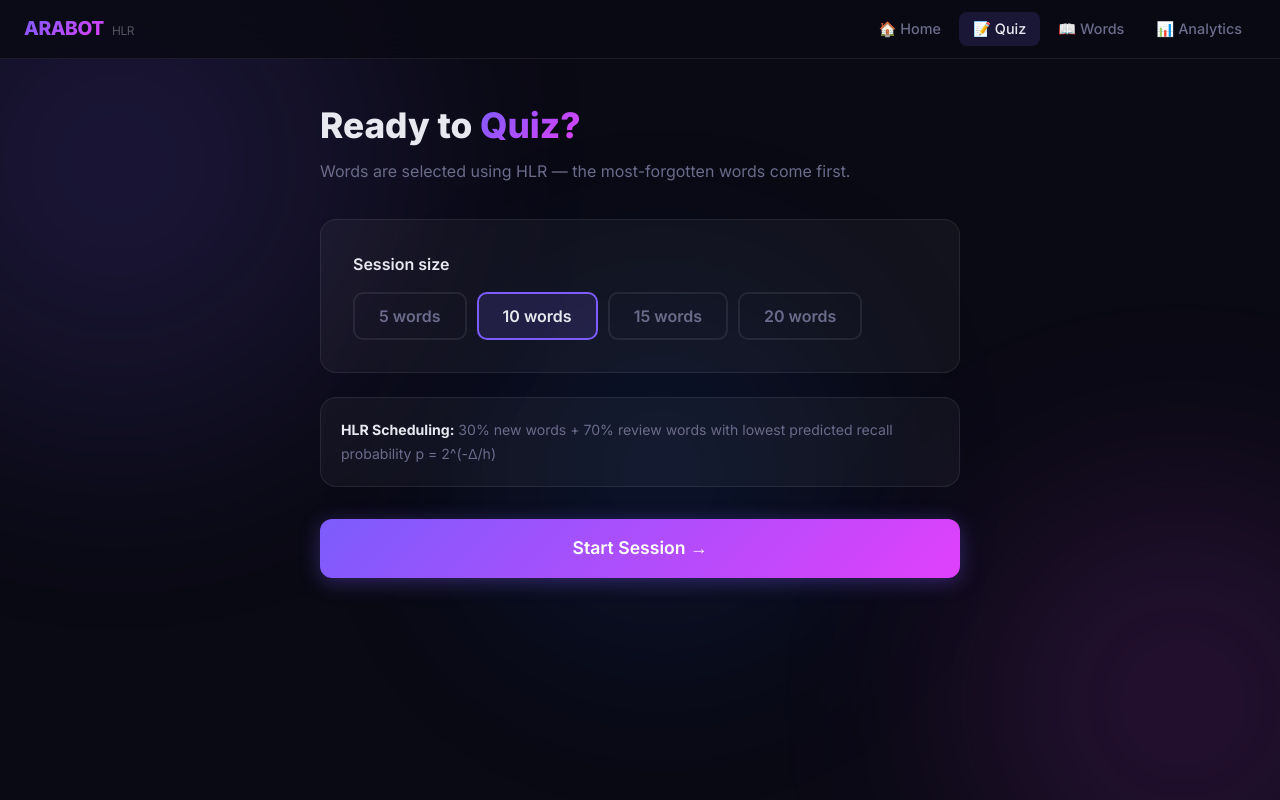
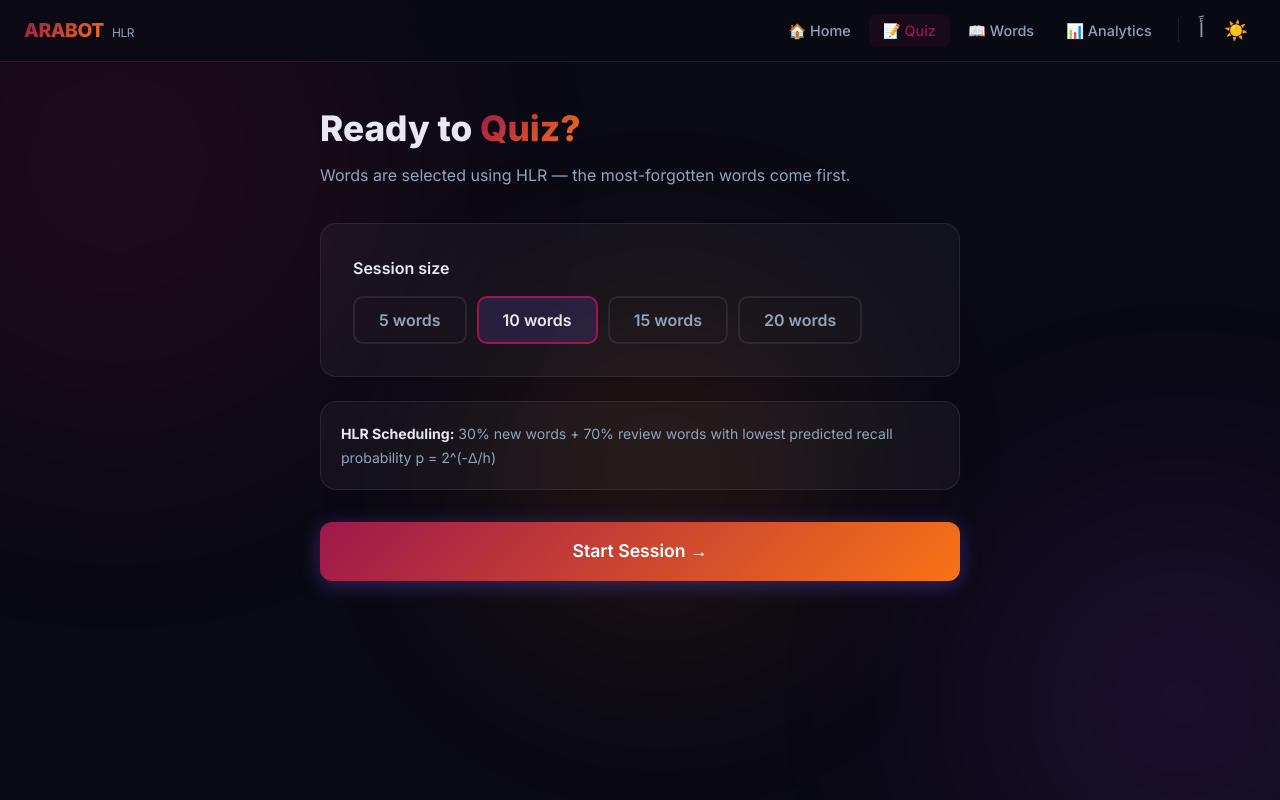
Before and after one commit to mairaaijaz/intro-to-AI, a Next.js app in the folder arabot-web/: page /quiz in a window 1280 px wide. Built offline with nearby package versions, Linux system fonts and the light colour scheme.

Commit message:
Add Light/Dark theme and Diacritics toggle

```diff
--- a/arabot-web/src/app/analytics/page.tsx
+++ b/arabot-web/src/app/analytics/page.tsx
@@ -8,14 +8,24 @@ import {
   ResponsiveContainer, ReferenceLine,
 } from 'recharts';
 
+import { useSettings } from '@/hooks/useSettings';
+
 const DARK = {
-  text:    '#9090b0',
+  text:    '#94a3b8',
   grid:    'rgba(255,255,255,0.06)',
-  tooltip: { background: '#1a1a2e', border: '1px solid rgba(255,255,255,0.1)', borderRadius: '10px', color: '#e8e8f0' },
+  tooltip: { background: '#1e293b', border: '1px solid rgba(255,255,255,0.1)', borderRadius: '10px', color: '#f8fafc' },
+};
+
+const LIGHT = {
+  text:    '#475569',
+  grid:    'rgba(0,0,0,0.1)',
+  tooltip: { background: '#ffffff', border: '1px solid rgba(0,0,0,0.1)', borderRadius: '10px', color: '#0f172a' },
 };
 
 export default function AnalyticsPage() {
   const { data, loaded, resetData } = useStudentData();
+  const { theme } = useSettings();
+  const chartColors = theme === 'dark' ? DARK : LIGHT;
 
   if (!loaded || !data) return (
     <div style={{ minHeight: '100vh', display: 'flex', alignItems: 'center', justifyContent: 'center' }}>
@@ -130,12 +140,12 @@ export default function AnalyticsPage() {
                     <stop offset="95%" stopColor="#7c5cfc" stopOpacity={0} />
                   </linearGradient>
                 </defs>
-                <CartesianGrid strokeDasharray="3 3" stroke={DARK.grid} />
-                <XAxis dataKey="session" stroke={DARK.text} tick={{ fill: DARK.text, fontSize: 12 }} label={{ value: 'Session', position: 'insideBottom', offset: -2, fill: DARK.text }} />
-                <YAxis stroke={DARK.text} tick={{ fill: DARK.text, fontSize: 12 }} domain={[0, 100]} tickFormatter={v => v + '%'} />
-                <Tooltip contentStyle={DARK.tooltip} formatter={(v: any) => [v + '%', 'Accuracy']} />
+                <CartesianGrid strokeDasharray="3 3" stroke={chartColors.grid} />
+                <XAxis dataKey="session" stroke={chartColors.text} tick={{ fill: chartColors.text, fontSize: 12 }} label={{ value: 'Session', position: 'insideBottom', offset: -2, fill: chartColors.text }} />
+                <YAxis stroke={chartColors.text} tick={{ fill: chartColors.text, fontSize: 12 }} domain={[0, 100]} tickFormatter={v => v + '%'} />
+                <Tooltip contentStyle={chartColors.tooltip} formatter={(v: any) => [v + '%', 'Accuracy']} />
                 <ReferenceLine y={80} stroke="#34d399" strokeDasharray="4 4" label={{ value: '80% target', fill: '#34d399', fontSize: 11, position: 'insideTopRight' }} />
-                <Area type="monotone" dataKey="accuracy" stroke="#7c5cfc" strokeWidth={2.5} fill="url(#accGrad)" dot={{ fill: '#7c5cfc', r: 4 }} />
+                <Area type="monotone" dataKey="accuracy" stroke="#9d174d" strokeWidth={2.5} fill="url(#accGrad)" dot={{ fill: '#9d174d', r: 4 }} />
               </AreaChart>
             </ResponsiveContainer>
           </section>
@@ -147,10 +157,10 @@ export default function AnalyticsPage() {
             <h2 style={{ fontWeight: 700, marginBottom: '20px', fontSize: '1.1rem' }}>Average Half-Life Growth (Memory Improvement)</h2>
             <ResponsiveContainer width="100%" height={220}>
               <LineChart data={sessionData}>
-                <CartesianGrid strokeDasharray="3 3" stroke={DARK.grid} />
-                <XAxis dataKey="session" stroke={DARK.text} tick={{ fill: DARK.text, fontSize: 12 }} />
-                <YAxis stroke={DARK.text} tick={{ fill: DARK.text, fontSize: 12 }} tickFormatter={v => v + 'd'} />
-                <Tooltip contentStyle={DARK.tooltip} formatter={(v: any) => [v + ' days', 'Avg Half-Life']} />
+                <CartesianGrid strokeDasharray="3 3" stroke={chartColors.grid} />
+                <XAxis dataKey="session" stroke={chartColors.text} tick={{ fill: chartColors.text, fontSize: 12 }} />
+                <YAxis stroke={chartColors.text} tick={{ fill: chartColors.text, fontSize: 12 }} tickFormatter={v => v + 'd'} />
+                <Tooltip contentStyle={chartColors.tooltip} formatter={(v: any) => [v + ' days', 'Avg Half-Life']} />
                 <Line type="monotone" dataKey="halfLife" stroke="#38bdf8" strokeWidth={2.5} dot={{ fill: '#38bdf8', r: 4 }} />
               </LineChart>
             </ResponsiveContainer>
@@ -163,12 +173,12 @@ export default function AnalyticsPage() {
             <h2 style={{ fontWeight: 700, marginBottom: '20px', fontSize: '1.1rem' }}>Accuracy by Category</h2>
             <ResponsiveContainer width="100%" height={280}>
               <BarChart data={categoryData} margin={{ bottom: 60 }}>
-                <CartesianGrid strokeDasharray="3 3" stroke={DARK.grid} />
-                <XAxis dataKey="category" stroke={DARK.text} tick={{ fill: DARK.text, fontSize: 11, angle: -35, textAnchor: 'end' }} interval={0} />
-                <YAxis stroke={DARK.text} tick={{ fill: DARK.text, fontSize: 12 }} domain={[0, 100]} tickFormatter={v => v + '%'} />
-                <Tooltip contentStyle={DARK.tooltip} formatter={(v: any, _: any, p: any) => [`${v}% (n=${p.payload.attempts})`, 'Accuracy']} />
+                <CartesianGrid strokeDasharray="3 3" stroke={chartColors.grid} />
+                <XAxis dataKey="category" stroke={chartColors.text} tick={{ fill: chartColors.text, fontSize: 11, angle: -35, textAnchor: 'end' }} interval={0} />
+                <YAxis stroke={chartColors.text} tick={{ fill: chartColors.text, fontSize: 12 }} domain={[0, 100]} tickFormatter={v => v + '%'} />
+                <Tooltip contentStyle={chartColors.tooltip} formatter={(v: any, _: any, p: any) => [`${v}% (n=${p.payload.attempts})`, 'Accuracy']} />
                 <ReferenceLine y={80} stroke="#34d399" strokeDasharray="4 4" />
-                <Bar dataKey="accuracy" fill="#7c5cfc" radius={[6, 6, 0, 0]} />
+                <Bar dataKey="accuracy" fill="#f97316" radius={[6, 6, 0, 0]} />
               </BarChart>
             </ResponsiveContainer>
           </section>
@@ -183,13 +193,13 @@ export default function AnalyticsPage() {
             </p>
             <ResponsiveContainer width="100%" height={280}>
               <LineChart data={forgetData}>
-                <CartesianGrid strokeDasharray="3 3" stroke={DARK.grid} />
-                <XAxis dataKey="day" stroke={DARK.text} tick={{ fill: DARK.text, fontSize: 12 }}
-                  label={{ value: 'Days since review', position: 'insideBottom', offset: -2, fill: DARK.text }} />
-                <YAxis stroke={DARK.text} tick={{ fill: DARK.text, fontSize: 12 }} domain={[0, 100]}
+                <CartesianGrid strokeDasharray="3 3" stroke={chartColors.grid} />
+                <XAxis dataKey="day" stroke={chartColors.text} tick={{ fill: chartColors.text, fontSize: 12 }}
+                  label={{ value: 'Days since review', position: 'insideBottom', offset: -2, fill: chartColors.text }} />
+                <YAxis stroke={chartColors.text} tick={{ fill: chartColors.text, fontSize: 12 }} domain={[0, 100]}
                   tickFormatter={v => v + '%'} />
-                <Tooltip contentStyle={DARK.tooltip} formatter={(v: any, name: any) => [v + '%', name]} />
-                <Legend wrapperStyle={{ color: DARK.text, fontSize: '0.78rem', paddingTop: '10px' }} />
+                <Tooltip contentStyle={chartColors.tooltip} formatter={(v: any, name: any) => [v + '%', name]} />
+                <Legend wrapperStyle={{ color: chartColors.text, fontSize: '0.78rem', paddingTop: '10px' }} />
                 {sample.map((w, i) => (
                   <Line key={w.wordId} type="monotone" dataKey={w.translit}
                     stroke={COLORS[i % COLORS.length]} strokeWidth={2} dot={false} />
@@ -207,11 +217,11 @@ export default function AnalyticsPage() {
           </p>
           <ResponsiveContainer width="100%" height={220}>
             <BarChart data={buckets}>
-              <CartesianGrid strokeDasharray="3 3" stroke={DARK.grid} />
-              <XAxis dataKey="range" stroke={DARK.text} tick={{ fill: DARK.text, fontSize: 11 }} />
-              <YAxis stroke={DARK.text} tick={{ fill: DARK.text, fontSize: 12 }} />
-              <Tooltip contentStyle={DARK.tooltip} formatter={(v: any) => [v, 'Words']} />
-              <Bar dataKey="count" fill="#e040fb" radius={[6, 6, 0, 0]} />
+              <CartesianGrid strokeDasharray="3 3" stroke={chartColors.grid} />
+              <XAxis dataKey="range" stroke={chartColors.text} tick={{ fill: chartColors.text, fontSize: 11 }} />
+              <YAxis stroke={chartColors.text} tick={{ fill: chartColors.text, fontSize: 12 }} />
+              <Tooltip contentStyle={chartColors.tooltip} formatter={(v: any) => [v, 'Words']} />
+              <Bar dataKey="count" fill="#9333ea" radius={[6, 6, 0, 0]} />
             </BarChart>
           </ResponsiveContainer>
         </section>
--- a/arabot-web/src/app/globals.css
+++ b/arabot-web/src/app/globals.css
@@ -7,13 +7,33 @@
   --surface:   #12121f;
   --surface2:  #1a1a2e;
   --border:    rgba(255,255,255,0.08);
-  --accent:    #7c5cfc;
-  --accent2:   #e040fb;
+  --accent:    #9d174d; /* maroon-ish */
+  --accent2:   #f97316; /* orange */
+  --accent3:   #9333ea; /* purple */
   --gold:      #f5c842;
   --green:     #34d399;
   --red:       #f87171;
   --text:      #e8e8f0;
-  --muted:     #6b6b8a;
+  --muted:     #94a3b8;
+  --nav-bg:    rgba(10,10,20,0.85);
+  --glass-bg:  rgba(255,255,255,0.04);
+}
+
+.light {
+  --bg:        #f8fafc;
+  --surface:   #ffffff;
+  --surface2:  #f1f5f9;
+  --border:    rgba(0,0,0,0.1);
+  --accent:    #9d174d;
+  --accent2:   #f97316;
+  --accent3:   #9333ea;
+  --gold:      #d97706;
+  --green:     #059669;
+  --red:       #dc2626;
+  --text:      #0f172a;
+  --muted:     #475569;
+  --nav-bg:    rgba(255,255,255,0.85);
+  --glass-bg:  rgba(255,255,255,0.7);
 }
 
 * { box-sizing: border-box; margin: 0; padding: 0; }
@@ -34,7 +54,7 @@ html, body {
 
 /* Glassmorphism card */
 .glass {
-  background: rgba(255,255,255,0.04);
+  background: var(--glass-bg);
   border: 1px solid var(--border);
   backdrop-filter: blur(12px);
   border-radius: 16px;
@@ -59,8 +79,8 @@ html, body {
   animation: drift 12s ease-in-out infinite alternate;
 }
 .orb1 { width:500px; height:500px; background:var(--accent);  top:-100px; left:-150px; }
-.orb2 { width:400px; height:400px; background:var(--accent2); bottom:-100px; right:-100px; animation-delay: 3s; }
-.orb3 { width:300px; height:300px; background:#1a66ff; top:40%; left:40%; animation-delay: 6s; }
+.orb2 { width:400px; height:400px; background:var(--accent3); bottom:-100px; right:-100px; animation-delay: 3s; }
+.orb3 { width:300px; height:300px; background:var(--accent2); top:40%; left:40%; animation-delay: 6s; }
 
 @keyframes drift {
   from { transform: translate(0,0) scale(1); }
@@ -99,7 +119,7 @@ html, body {
 
 /* Input */
 .input-field {
-  background: rgba(255,255,255,0.05);
+  background: var(--surface2);
   border: 1px solid var(--border);
   border-radius: 12px;
   padding: 14px 18px;
@@ -112,7 +132,7 @@ html, body {
 }
 .input-field:focus {
   border-color: var(--accent);
-  box-shadow: 0 0 0 3px rgba(124,92,252,0.2);
+  box-shadow: 0 0 0 3px rgba(157, 23, 77, 0.2);
 }
 .input-field::placeholder { color: var(--muted); }
 
@@ -131,7 +151,7 @@ html, body {
 .progress-bar {
   height: 6px;
   border-radius: 4px;
-  background: rgba(255,255,255,0.08);
+  background: var(--border);
   overflow: hidden;
 }
 .progress-fill {
@@ -155,7 +175,6 @@ html, body {
 .result-correct { color: var(--green); }
 .result-wrong   { color: var(--red); }
 
-/* Nav link */
 .nav-link {
   color: var(--muted);
   text-decoration: none;
@@ -165,8 +184,8 @@ html, body {
   border-radius: 8px;
   transition: all 0.15s;
 }
-.nav-link:hover  { color: var(--text); background: rgba(255,255,255,0.06); }
-.nav-link.active { color: var(--text); background: rgba(124,92,252,0.15); }
+.nav-link:hover  { color: var(--text); background: var(--border); }
+.nav-link.active { color: var(--accent); background: rgba(157, 23, 77, 0.1); }
 
 /* Scrollbar */
 ::-webkit-scrollbar       { width: 6px; }
@@ -181,7 +200,7 @@ html, body {
 }
 @keyframes pulse-glow {
   0%, 100% { box-shadow: 0 0 0 0 rgba(124,92,252,0); }
-  50%       { box-shadow: 0 0 20px 4px rgba(124,92,252,0.3); }
+  50%       { box-shadow: 0 0 20px 4px rgba(157, 23, 77, 0.3); }
 }
 .fade-in { animation: fadeInUp 0.4s ease forwards; }
 .pulse-glow { animation: pulse-glow 2s ease-in-out infinite; }
@@ -194,8 +213,8 @@ html, body {
 /* Table */
 .word-table { width: 100%; border-collapse: collapse; }
 .word-table th { padding: 10px 14px; text-align: left; font-size: 0.75rem; color: var(--muted); text-transform: uppercase; letter-spacing: 0.06em; border-bottom: 1px solid var(--border); }
-.word-table td { padding: 12px 14px; border-bottom: 1px solid rgba(255,255,255,0.04); font-size: 0.88rem; }
-.word-table tr:hover td { background: rgba(255,255,255,0.03); }
+.word-table td { padding: 12px 14px; border-bottom: 1px solid var(--border); font-size: 0.88rem; }
+.word-table tr:hover td { background: var(--surface2); }
 
 @media (max-width: 768px) {
   .stat-number { font-size: 1.5rem; }
--- a/arabot-web/src/app/layout.tsx
+++ b/arabot-web/src/app/layout.tsx
@@ -1,5 +1,6 @@
 import type { Metadata } from "next";
 import "./globals.css";
+import { SettingsProvider } from "@/hooks/useSettings";
 
 export const metadata: Metadata = {
   title: "ARABOT — Arabic Vocabulary HLR",
@@ -11,10 +12,12 @@ export default function RootLayout({ children }: { children: React.ReactNode })
   return (
     <html lang="en">
       <body>
-        <div className="orb orb1" />
-        <div className="orb orb2" />
-        <div className="orb orb3" />
-        {children}
+        <SettingsProvider>
+          <div className="orb orb1" />
+          <div className="orb orb2" />
+          <div className="orb orb3" />
+          {children}
+        </SettingsProvider>
       </body>
     </html>
   );
--- a/arabot-web/src/app/quiz/page.tsx
+++ b/arabot-web/src/app/quiz/page.tsx
@@ -4,6 +4,8 @@ import Navbar from '@/components/Navbar';
 import { useStudentData } from '@/hooks/useStudentData';
 import { selectWords } from '@/lib/hlr';
 import { WordMemory } from '@/lib/hlr';
+import { useSettings } from '@/hooks/useSettings';
+import { formatArabic } from '@/lib/arabicWords';
 
 type Phase = 'setup' | 'question' | 'feedback' | 'results';
 
@@ -15,6 +17,7 @@ interface SessionResult {
 
 export default function QuizPage() {
   const { data, loaded, recordAttempt, finishSession } = useStudentData();
+  const { showDiacritics } = useSettings();
 
   const [phase,       setPhase]       = useState<Phase>('setup');
   const [sessionSize, setSessionSize] = useState(10);
@@ -171,7 +174,7 @@ export default function QuizPage() {
               </div>
 
               <div className="arabic" style={{ fontSize: '4rem', marginBottom: '12px', lineHeight: 1 }}>
-                {current.arabic}
+                {formatArabic(current.arabic, showDiacritics)}
               </div>
               <div style={{ color: 'var(--muted)', fontSize: '1rem', marginBottom: '8px' }}>
                 {current.translit}
@@ -228,7 +231,7 @@ export default function QuizPage() {
               </div>
 
               <div className="arabic" style={{ fontSize: '3rem', margin: '16px 0 8px' }}>
-                {current.arabic}
+                {formatArabic(current.arabic, showDiacritics)}
               </div>
               <div style={{ fontSize: '1.2rem', fontWeight: 600, color: 'var(--text)', marginBottom: '4px' }}>
                 = {lastResult.correct}
@@ -284,7 +287,7 @@ export default function QuizPage() {
                 }}>
                   <div style={{ display: 'flex', gap: '14px', alignItems: 'center' }}>
                     <span>{r.recalled ? '✅' : '❌'}</span>
-                    <span className="arabic" style={{ fontSize: '1.4rem' }}>{r.word.arabic}</span>
+                    <span className="arabic" style={{ fontSize: '1.4rem' }}>{formatArabic(r.word.arabic, showDiacritics)}</span>
                     <span style={{ color: 'var(--muted)', fontSize: '0.85rem' }}>{r.word.english}</span>
                   </div>
                   {!r.recalled && (
--- a/arabot-web/src/app/wordlist/page.tsx
+++ b/arabot-web/src/app/wordlist/page.tsx
@@ -2,11 +2,13 @@
 import { useState } from 'react';
 import Navbar from '@/components/Navbar';
 import { useStudentData } from '@/hooks/useStudentData';
+import { useSettings } from '@/hooks/useSettings';
 import { predictRecall, lagDays } from '@/lib/hlr';
-import { CATEGORIES } from '@/lib/arabicWords';
+import { CATEGORIES, formatArabic } from '@/lib/arabicWords';
 
 export default function WordListPage() {
   const { data, loaded } = useStudentData();
+  const { showDiacritics } = useSettings();
   const [search,   setSearch]   = useState('');
   const [category, setCategory] = useState('all');
   const [sortBy,   setSortBy]   = useState<'alpha' | 'recall' | 'halflife' | 'accuracy'>('alpha');
@@ -73,7 +75,7 @@ export default function WordListPage() {
             value={category}
             onChange={e => setCategory(e.target.value)}
             style={{
-              background: 'rgba(255,255,255,0.05)', border: '1px solid var(--border)',
+              background: 'var(--surface2)', border: '1px solid var(--border)',
               borderRadius: '10px', padding: '10px 14px', color: 'var(--text)',
               fontSize: '0.9rem', cursor: 'pointer', outline: 'none',
             }}>
@@ -84,7 +86,7 @@ export default function WordListPage() {
             value={sortBy}
             onChange={e => setSortBy(e.target.value as typeof sortBy)}
             style={{
-              background: 'rgba(255,255,255,0.05)', border: '1px solid var(--border)',
+              background: 'var(--surface2)', border: '1px solid var(--border)',
               borderRadius: '10px', padding: '10px 14px', color: 'var(--text)',
               fontSize: '0.9rem', cursor: 'pointer', outline: 'none',
             }}>
@@ -119,7 +121,7 @@ export default function WordListPage() {
                 return (
                   <tr key={w.wordId}>
                     <td>
-                      <span className="arabic" style={{ fontSize: '1.4rem' }}>{w.arabic}</span>
+                      <span className="arabic" style={{ fontSize: '1.4rem' }}>{formatArabic(w.arabic, showDiacritics)}</span>
                     </td>
                     <td style={{ color: 'var(--muted)', fontStyle: 'italic' }}>{w.translit}</td>
                     <td style={{ fontWeight: 600 }}>{w.english}</td>
--- a/arabot-web/src/components/Navbar.tsx
+++ b/arabot-web/src/components/Navbar.tsx
@@ -1,9 +1,12 @@
 'use client';
 import Link from 'next/link';
 import { usePathname } from 'next/navigation';
+import { useSettings } from '@/hooks/useSettings';
 
 export default function Navbar() {
   const path = usePathname();
+  const { theme, showDiacritics, toggleTheme, toggleDiacritics } = useSettings();
+
   const links = [
     { href: '/',          label: '🏠 Home'      },
     { href: '/quiz',      label: '📝 Quiz'      },
@@ -14,8 +17,8 @@ export default function Navbar() {
   return (
     <nav style={{
       position: 'sticky', top: 0, zIndex: 100,
-      background: 'rgba(10,10,20,0.85)',
-      borderBottom: '1px solid rgba(255,255,255,0.08)',
+      background: 'var(--nav-bg)',
+      borderBottom: '1px solid var(--border)',
       backdropFilter: 'blur(20px)',
       padding: '12px 24px',
       display: 'flex', alignItems: 'center', gap: '8px',
@@ -24,7 +27,7 @@ export default function Navbar() {
       <Link href="/" style={{ textDecoration: 'none' }}>
         <span style={{ fontWeight: 800, fontSize: '1.2rem', letterSpacing: '-0.02em' }}>
           <span className="gradient-text">ARABOT</span>
-          <span style={{ color: 'rgba(255,255,255,0.3)', fontSize: '0.75rem', marginLeft: '8px', fontWeight: 400 }}>HLR</span>
+          <span style={{ color: 'var(--muted)', fontSize: '0.75rem', marginLeft: '8px', fontWeight: 400 }}>HLR</span>
         </span>
       </Link>
 
@@ -35,6 +38,15 @@ export default function Navbar() {
             {l.label}
           </Link>
         ))}
+
+        <div style={{ width: '1px', height: '24px', background: 'var(--border)', margin: '0 8px' }} />
+
+        <button onClick={toggleDiacritics} className="nav-link" style={{ background: 'transparent', border: 'none', cursor: 'pointer', fontSize: '1.2rem', padding: '4px 8px' }} title="Toggle Diacritics">
+          {showDiacritics ? 'أَ' : 'ا'}
+        </button>
+        <button onClick={toggleTheme} className="nav-link" style={{ background: 'transparent', border: 'none', cursor: 'pointer', fontSize: '1.2rem', padding: '4px 8px' }} title="Toggle Theme">
+          {theme === 'dark' ? '☀️' : '🌙'}
+        </button>
       </div>
     </nav>
   );
--- /dev/null
+++ b/arabot-web/src/hooks/useSettings.tsx
@@ -0,0 +1,66 @@
+'use client';
+import React, { createContext, useContext, useEffect, useState } from 'react';
+
+type Theme = 'dark' | 'light';
+
+interface SettingsState {
+  theme: Theme;
+  showDiacritics: boolean;
+  toggleTheme: () => void;
+  toggleDiacritics: () => void;
+}
+
+const SettingsContext = createContext<SettingsState | undefined>(undefined);
+
+export function SettingsProvider({ children }: { children: React.ReactNode }) {
+  const [theme, setTheme] = useState<Theme>('dark');
+  const [showDiacritics, setShowDiacritics] = useState<boolean>(true);
+  const [mounted, setMounted] = useState(false);
+
+  // Load from local storage on mount
+  useEffect(() => {
+    setMounted(true);
+    try {
+      const savedTheme = localStorage.getItem('arabot_theme') as Theme;
+      if (savedTheme === 'dark' || savedTheme === 'light') {
+        setTheme(savedTheme);
+      }
+      const savedDiacritics = localStorage.getItem('arabot_diacritics');
+      if (savedDiacritics !== null) {
+        setShowDiacritics(savedDiacritics === 'true');
+      }
+    } catch (e) {
+      console.error("Failed to parse settings", e);
+    }
+  }, []);
+
+  // Update body class and local storage when theme changes
+  useEffect(() => {
+    if (!mounted) return;
+    document.documentElement.className = theme;
+    localStorage.setItem('arabot_theme', theme);
+  }, [theme, mounted]);
+
+  // Update local storage when diacritics changes
+  useEffect(() => {
+    if (!mounted) return;
+    localStorage.setItem('arabot_diacritics', showDiacritics.toString());
+  }, [showDiacritics, mounted]);
+
+  const toggleTheme = () => setTheme(prev => prev === 'dark' ? 'light' : 'dark');
+  const toggleDiacritics = () => setShowDiacritics(prev => !prev);
+
+  return (
+    <SettingsContext.Provider value={{ theme, showDiacritics, toggleTheme, toggleDiacritics }}>
+      {!mounted ? <div style={{ visibility: 'hidden' }}>{children}</div> : children}
+    </SettingsContext.Provider>
+  );
+}
+
+export function useSettings() {
+  const context = useContext(SettingsContext);
+  if (context === undefined) {
+    throw new Error('useSettings must be used within a SettingsProvider');
+  }
+  return context;
+}
--- a/arabot-web/src/lib/arabicWords.ts
+++ b/arabot-web/src/lib/arabicWords.ts
@@ -3,6 +3,12 @@ export interface ArabicWord {
   translit: string;
   english: string;
   category: string;
+}
+
+export function formatArabic(text: string, showDiacritics: boolean): string {
+  if (showDiacritics) return text;
+  // Remove Arabic diacritical marks (Tashkeel/Harakat)
+  return text.replace(/[\u064B-\u065F\u0670]/g, '');
 }
 
 export const ARABIC_VOCABULARY: ArabicWord[] = [
```
